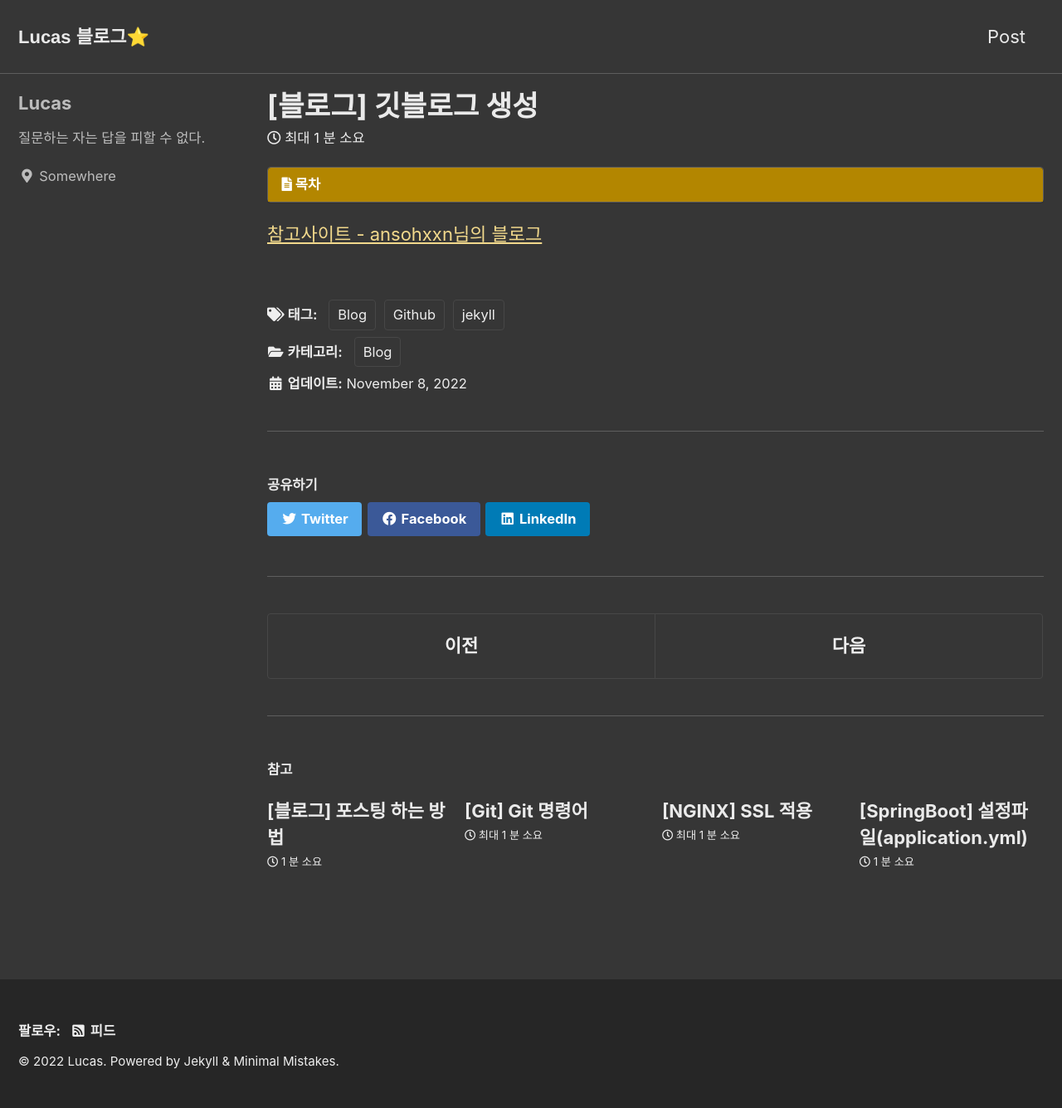
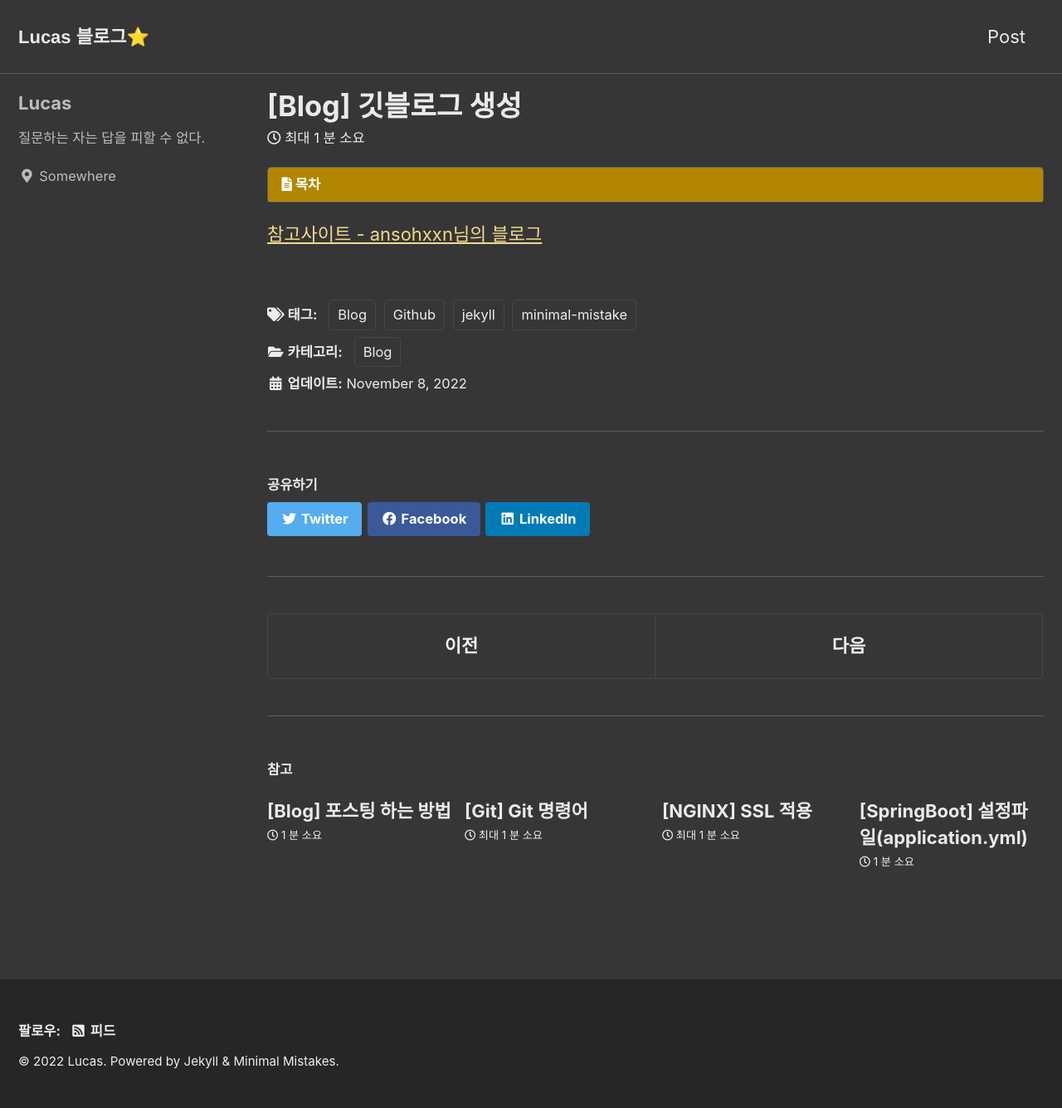
Before and after one commit to yeomseungjun/yeomseungjun.github.io, a Jekyll site: the page built from _posts/blog/2022-10-13-create-github-blog.md, in a window 1280 px wide. Shown: the whole page at 83% size. Built offline with Jekyll 4.4.1, drawn with Linux system fonts in a browser that asks for light colours; cached includes are drawn as plain includes; some web fonts are replaced.

Commit message:
modi posts

```diff
--- a/_posts/blog/2022-10-12-first.md
+++ b/_posts/blog/2022-10-12-first.md
@@ -1,10 +1,10 @@
 ---
-title: "[블로그] 깃허브 블로그 시작"
+title: "[Blog] 깃허브 블로그 시작"
 excerpt: ""
 categories:
   - Blog
 tags:
-  - [Blog, jekyll, Github]
+  - [Blog, jekyll, Github, minimal-mistake]
 toc: true
 toc_sticky: false
 date: 2022-10-12
--- a/_posts/blog/2022-10-13-create-github-blog.md
+++ b/_posts/blog/2022-10-13-create-github-blog.md
@@ -1,10 +1,10 @@
 ---
-title: "[블로그] 깃블로그 생성"
+title: "[Blog] 깃블로그 생성"
 excerpt: ""
 categories:
   - Blog
 tags:
-  - [Blog, jekyll, Github]
+  - [Blog, jekyll, Github, minimal-mistake]
 toc: true
 toc_sticky: false
 date: 2022-10-13
--- a/_posts/blog/2022-10-24-markdown.md
+++ b/_posts/blog/2022-10-24-markdown.md
@@ -1,5 +1,5 @@
 ---
-title: "[블로그] 마크다운(Markdown) 문법 총 정리"
+title: "[Blog] 마크다운(Markdown) 문법 총 정리"
 excerpt: ""
 categories:
   - Blog
--- a/_posts/blog/2022-11-07-blog-posting.md
+++ b/_posts/blog/2022-11-07-blog-posting.md
@@ -1,10 +1,10 @@
 ---
-title: "[블로그] 포스팅 하는 방법"
+title: "[Blog] 포스팅 하는 방법"
 excerpt: ""
 categories:
   - Blog
 tags:
-  - [Blog, jekyll, Github]
+  - [Blog, jekyll, Github, minimal-mistake]
 toc: true
 toc_sticky: false
 date: 2022-11-07
```
Also changed, not shown: _posts/Git/2022-11-07-git-command.md (+1 -1 lines).
